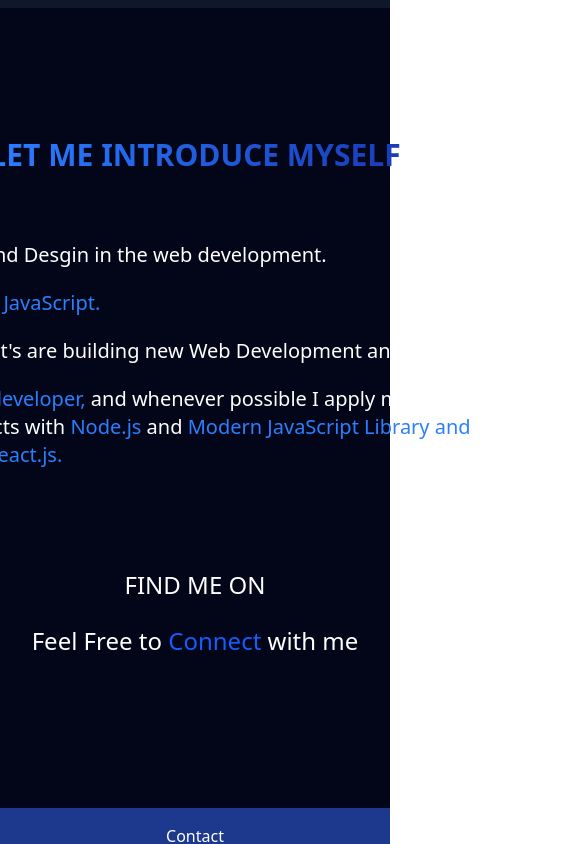
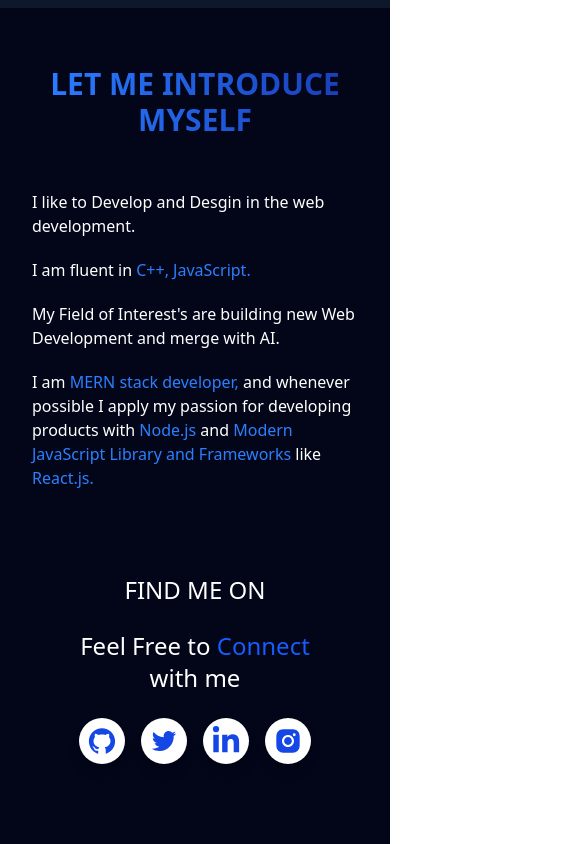
Before and after one commit to sanjana-panchal27/Portfolio, a React (Vite) app: page / in a window 390 px wide. Shown: the part 900-1744 px from the top of the page, 585 px wide, since content can reach past the window. Built offline with nearby package versions, Linux system fonts and the light colour scheme.

Commit message:
home page responsive

```diff
--- a/src/components/Home/Home.tsx
+++ b/src/components/Home/Home.tsx
@@ -1,6 +1,13 @@
 import React from 'react';
 import Photo from '../../Assets/Photo.jpg';
 import Type from './Type';
+import Tilt from 'react-parallax-tilt';
+import {
+  AiFillGithub,
+  AiOutlineTwitter,
+  AiFillInstagram,
+} from 'react-icons/ai';
+import { FaLinkedinIn } from 'react-icons/fa';
 
 const Home = () => {
   return (
@@ -27,7 +34,7 @@ const Home = () => {
         `}
       </style>
 
-      <div className=" bg-slate-900 h-screen flex items-center justify-center sm:p-8 lg:p-12 font-sans">
+      <div className=" bg-slate-900 min-h-screen flex items-center justify-center sm:p-8 lg:p-12 font-sans">
         <div className=" flex flex-col md:flex-row items-center justify-around w-full max-w-7xl mx-auto mb-16 md:mb-24 mt-8 md:mt-0">
           <div className="order-2 md:order-1 text-center md:text-left p-4 md:p-8 justify-center">
             <h1 className="bg-gradient-to-r from-blue-500 to-purple-950 text-transparent bg-clip-text text-4xl sm:text-3xl lg:text-4xl font-extrabold m-4">
@@ -54,37 +61,39 @@ const Home = () => {
             </div>
           </div>
           <div className="order-1 md:order-2 p-4 md:p-8">
-            <img
-              src={Photo}
-              alt="Profile Photo"
-              className="h-100 w-100 object-contain rounded-full p-3  shadow-amber-200 border-4 border-amber-100 sm:w-64 sm:h-64 md:w-90 md:h-90 lg:w-96 lg:h-96 shadow-lg transition-transform duration-300 transform hover:scale-105"
-            />
+            <Tilt>
+              <img
+                src={Photo}
+                alt="Profile Photo"
+                className="h-100 w-100 object-contain rounded-full p-3  shadow-amber-200 border-4 border-amber-100 sm:w-64 sm:h-64 md:w-90 md:h-90 lg:w-96 lg:h-96 shadow-lg transition-transform duration-300 transform hover:scale-105"
+              />
+            </Tilt>
           </div>
         </div>
       </div>
 
-      <div className=" bg-slate-950 h-200 flex items-center justify-center sm:px-6 lg:px-8 w-full max-w-8xl mx-auto p-4 md:p-8">
-        <div className="text-center">
-          <div className="flex items-center justify-center p-4">
+      <div className=" bg-slate-950 min-h-screen flex items-center justify-center sm:px-6 lg:px-8 w-full max-w-8xl mx-auto p-4 md:p-8">
+        <div className="w-full max-w-5xl mx-auto text-center">
+          <div className="p-4">
             <h1 className="bg-gradient-to-r from-blue-500 to-blue-800 text-transparent bg-clip-text text-3xl font-bold">
               LET ME INTRODUCE MYSELF
             </h1>
           </div>
 
-          <div className="p-4 m-5 w-200 flex text-start">
-            <div className="flex-col items-center justify-center p-4 ">
-              <p className="text-white text-xl mb-5">
+          <div className="p-4 mt-5">
+            <div className="flex flex-col text-left">
+              <p className="text-white text-base sm:text-lg lg:text-xl mb-5">
                 I like to Develop and Desgin in the web development.
               </p>
-              <p className="text-white text-xl mb-5">
+              <p className="text-white text-base sm:text-lg lg:text-xl mb-5">
                 I am fluent in{' '}
                 <span className="text-blue-500">C++, JavaScript.</span>
               </p>
-              <p className="text-white text-xl mb-5">
+              <p className="text-white text-base sm:text-lg lg:text-xl mb-5">
                 My Field of Interest's are building new Web Development and
                 merge with AI.
               </p>
-              <p className="text-white text-xl mb-5">
+              <p className="text-white text-base sm:text-lg lg:text-xl mb-5">
                 I am
                 <span className="text-blue-500">
                   {' '}
@@ -111,6 +120,54 @@ const Home = () => {
                 Feel Free to <span className="text-blue-600">Connect</span> with
                 me
               </p>
+
+              <div className="">
+                <ul className="flex justify-center gap-4 mt-4 text-3xl p-2">
+                  <li className="text-blue-700 bg-white p-2 rounded-full  hover:shadow-blue-800 shadow-lg transition-transform duration-300 transform hover:scale-105">
+                    <a
+                      className=""
+                      href="https://github.com/sanjana-panchal27"
+                      target="_blank"
+                      rel="noopener noreferrer"
+                    >
+                      <AiFillGithub />
+                    </a>
+                  </li>
+
+                  <li className="text-blue-700 bg-white p-2 rounded-full  hover:shadow-blue-800 shadow-lg transition-transform duration-300 transform hover:scale-105">
+                    <a
+                      className=""
+                      href="https://x.com/SanjanaPan58639"
+                      target="_blank"
+                      rel="noopener noreferrer"
+                    >
+                      <AiOutlineTwitter />
+                    </a>
+                  </li>
+
+                  <li className="text-blue-700 bg-white p-2 rounded-full  hover:shadow-blue-800 shadow-lg transition-transform duration-300 transform hover:scale-105">
+                    <a
+                      className=""
+                      href="https://www.linkedin.com/in/sanjana-panchal27/"
+                      target="_blank"
+                      rel="noopener noreferrer"
+                    >
+                      <FaLinkedinIn />
+                    </a>
+                  </li>
+
+                  <li className="text-blue-700 bg-white p-2 rounded-full  hover:shadow-blue-800 shadow-lg transition-transform duration-300 transform hover:scale-105">
+                    <a
+                      className=""
+                      href="https://www.instagram.com/_sanjana731_?igsh=MXJzamwyenBlODExcA%3D%3D"
+                      target="_blank"
+                      rel="noopener noreferrer"
+                    >
+                      <AiFillInstagram />
+                    </a>
+                  </li>
+                </ul>
+              </div>
             </div>
           </div>
         </div>
```
